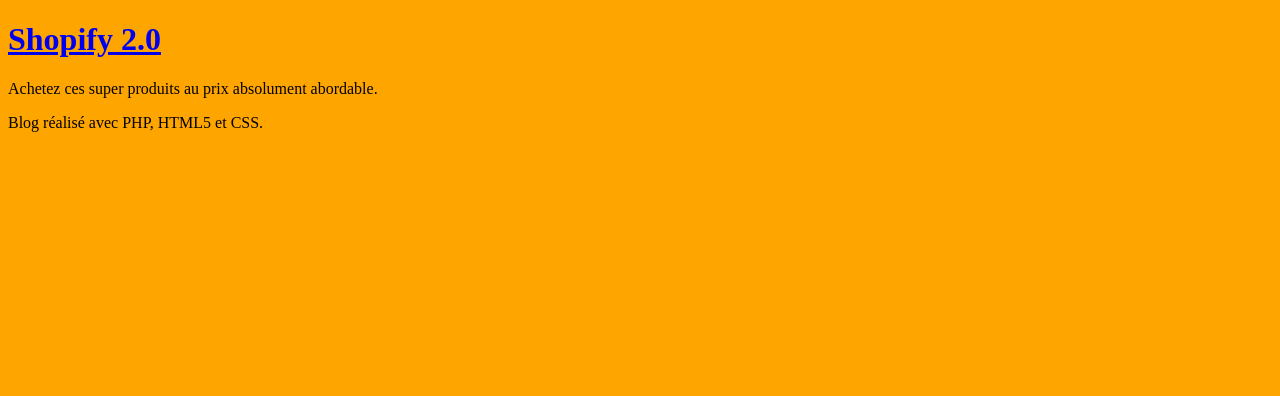
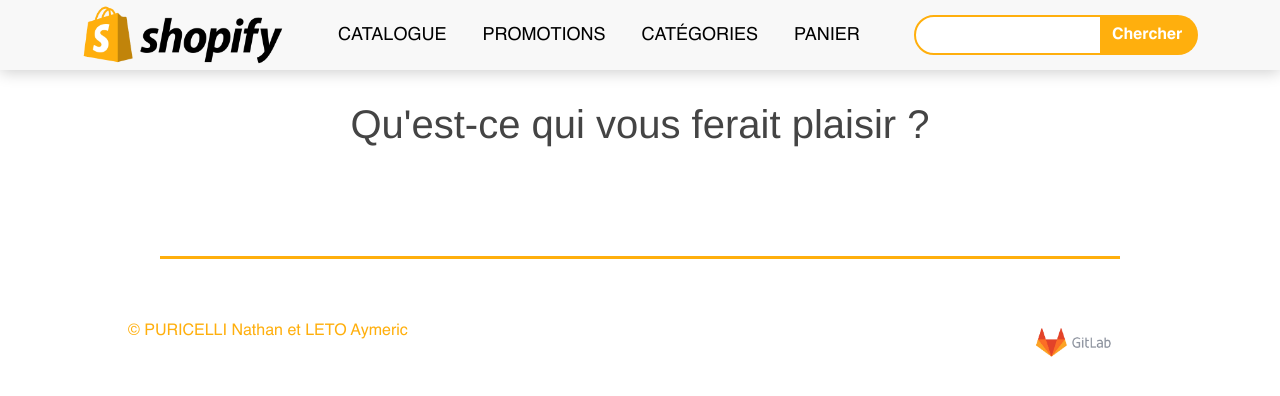
Before and after one commit to NathanPuricelli/BoutiquePHP, a PHP site: template View/VueCatalogue.php in a window 1280 px wide. Shown: the top 396 px of the page. Run offline with PHP 8.4, Linux system fonts and the light colour scheme; the template is opened without the code that fills it, so the values that code supplies are empty.

Commit message:
utilisation du CSS de aymeric, mise en page html, footer moche mais footer quand meme.

```diff
--- a/View/VueCatalogue.php
+++ b/View/VueCatalogue.php
@@ -1,21 +1,29 @@
 <?php $this->titre = "Catalogue"; ?>
 
 
+<div class="container catalogue">
+    <div class="text-center">
+        <h1>Qu'est-ce qui vous ferait plaisir ?</h1>
+    </div>
+    <div class="row">
 
-<?php foreach ($products as $product):
-    ?>
-    <h2>
-        <header>
+<?php foreach ($products as $product):?>
+
+    <div class="col-lg-3 col-md-6">
+        <div class="box">
             <a href="<?= "index.php?action=product&id=" . $product['id'] ?>">
-                <h1 class="titreBillet"><?= $product['name'] ?></h1>
+                <h3><?= $product['name'] ?></h3>
             </a>
-            <?php $image = $product['image'] ?>
-            <?php
+            <?php $image = $product['image'];
             $chemin="assets/img/".$image;
-            $img = "<img src = \"" . $chemin ."\"/>";
-            echo ($img);
-            ?>
-        </header>
-    </h2>
-    <hr />
+            $img = "<img src = \"" . $chemin ."\" class =\"articleImg\">";
+            echo ($img);?>
+            <p><?= $product['description'] ?></p>
+            <?php $price = $product['price'];
+            echo("<h5>". $price . "€ </h5>");?>
+            <button class="btn1" type="submit">Ajouter au panier</button>
+        </div>
+    </div>
+
 <?php endforeach; ?>
+</div>
--- a/View/gabarit.php
+++ b/View/gabarit.php
@@ -2,21 +2,64 @@
 <html lang="fr">
     <head>
         <meta charset="UTF-8" />
+        <link href="https://cdn.jsdelivr.net/npm/bootstrap@5.1.3/dist/css/bootstrap.min.css" rel="stylesheet"
+        integrity="sha384-1BmE4kWBq78iYhFldvKuhfTAU6auU8tT94WrHftjDbrCEXSU1oBoqyl2QvZ6jIW3" crossorigin="anonymous">
         <link rel="stylesheet" href="assets/css/style.css" />
         <title><?= $titre ?></title>
     </head>
     <body>
         <div id="global">
-            <header>
-                <a href="index.php"><h1 id="titreBlog">Shopify 2.0</h1></a>
-                <p>Achetez ces super produits au prix absolument abordable.</p>
-            </header>
+        <nav class="navbar navbar-expand-lg fixed-top navbar-light">
+          <div class="container">
+            <a class="navbar-left" href="#"><img src="assets/img/shopify.png" class="nav-logo"></a>
+
+            <button class="navbar-toggler" type="button" data-bs-toggle="collapse" data-bs-target="#navbarSupportedContent"
+                    aria-controls="navbarSupportedContent" aria-expanded="false" aria-label="Toggle navigation">
+              <span class="navbar-toggler-icon"></span>
+            </button>
+
+            <div class="collapse navbar-collapse" id="navbarScroll">
+
+              <ul class="navbar-nav m-auto mb-2 mb-lg-0">
+                <li class="nav-item">
+                  <a class="nav-link active" href="#">Catalogue</a>
+                </li>
+                <li class="nav-item">
+                  <a class="nav-link" href="#">Promotions</a>
+                </li>
+                <li class="nav-item">
+                  <a class="nav-link" href="#">Catégories</a>
+                </li>
+                <li class="nav-item">
+                  <a class="nav-link" href="#">Panier</a>
+                </li>
+              </ul>
+
+              <div class="search-bar">
+                <form class="d-flex">
+                  <input class="search-zone" type="chercher" placeholder="" aria-label="Chercher">
+                  <button class="btn0" type="submit">Chercher</button>
+                </form>
+              </div>
+            </div>
+          </div>
+
+      </nav>
             <div id="contenu">
                 <?= $contenu ?>
             </div> <!-- #contenu -->
-            <footer id="piedBlog">
-                Blog réalisé avec PHP, HTML5 et CSS.
-            </footer>
+
+            <footer id="contact">
+            <div id="deuxiemeTrait"></div>
+            <div id="copyrightEtIcons">
+                <div id="copyright">
+                    <span>© PURICELLI Nathan et LETO Aymeric</span>
+                </div>
+            <div id="icons">
+                <a href="https://forge.univ-lyon1.fr/p1907453/boutique"><img src = "assets/img/git.png"></i></a>
+            </div>
+            </div>
+        </footer>
         </div> <!-- #global -->
     </body>
 </html>
--- a/assets/css/style.css
+++ b/assets/css/style.css
@@ -1,3 +1,169 @@
-body{
-    background-color: orange;
+:root {
+    --custom-color-basic: #ffaf0d;
+    --custom-color-hover: #d89000;
 }
+
+@font-face { font-family: Helvetica; src: url('Helvetica.ttf'); }
+@font-face { font-family: Helvetica; font-weight: bold; src: url('Helvetica-Bold.ttf');}
+
+body {
+    background: rgb(255, 255, 255);
+    font-family: "Helvetica", sans-serif;
+    color: #444444;
+}
+
+.navbar {
+    background-color: rgb(248, 248, 248);
+    height : 70px;
+    box-shadow: 0px 2px 15px rgba(0, 0, 0, 0.2);
+}
+
+.nav-logo {
+    height: 60px;
+    width: auto;
+}
+
+#premierTrait {
+    height: 3px;
+    width: 25%;
+    margin: -3px auto;
+    background-color: #fffae1;
+    box-shadow: 1px 3px 2px black;
+}
+
+#deuxiemeTrait {
+    height: 3px;
+    width: 75%;
+    background-color: var(--custom-color-basic);;
+    margin: 60px auto;
+}
+#copyrightEtIcons {
+    display: flex;
+    margin-bottom: 20px;
+    padding: 0 10%;
+}
+#copyright {
+    width: 50%;
+    text-align: left;
+    color: var(--custom-color-basic);;
+}
+#icons {
+    width: 50%;
+    text-align: right;
+}
+#icons a img {
+    display: inline-block;
+    padding: 0 15px;
+    height: 3em;
+    color: var(--custom-color-basic);;
+}
+#icons a:hover {
+    transform: scale(1.5);
+    transition: 0.1s;
+}
+
+/*.navbar-brand {
+    font-size: 35px;
+    color: black;
+}
+
+.navbar-brand:hover {
+    color: black;
+}*/
+
+.nav-link {
+    margin-left: 10px;
+    margin-right: 10px;
+    color : black !important;
+    text-transform: uppercase;
+    font-size: 18px;
+}
+
+.nav-link:hover {
+    color : rgb(128, 128, 128) !important;
+    transition: 0.2s;
+}
+
+.search-zone {
+    height: 40px;
+    width: 80%;
+    border-top-left-radius: 30px;
+    border-bottom-left-radius: 30px;
+    border: 2px solid var(--custom-color-basic);
+    outline: none;
+    padding-left : 12px;
+    transition: 0.2s;
+}
+
+.btn0 {
+    height: 40px;
+    width: 40%;
+    border: none;
+    border-top-right-radius: 30px;
+    border-bottom-right-radius: 30px;
+    outline: none;
+    background-color: var(--custom-color-basic);
+    color : white;
+    font-weight: 700;
+    padding-right: 12px;
+    transition: 0.2s;
+}
+
+.search-bar:hover .search-zone {
+    border: 2px solid var(--custom-color-hover);
+    transition: 0.2s;
+}
+
+.search-bar:hover .btn0 {
+    background-color: var(--custom-color-hover);
+    transition: 0.2s;
+}
+
+/* Catalogue */
+
+.catalogue {
+    margin-top : 100px;
+    margin-bottom: 100px;
+    /*background-color: blue;*/
+}
+
+.selecter {
+    /*width: auto;
+    height: 200px;
+    background-color: green;*/
+}
+
+.box {
+    padding: 5px;
+    margin: 10px;
+    background: #fff;
+    text-align: center;
+    box-shadow: 0px 0px 4px rgba(0, 0, 0, 0.2);
+    border-radius: 5px;
+}
+
+.articleImg {
+    width: 200px;
+    height: 200px;
+    background-color: rgb(209, 94, 94);
+}
+
+.btn1 {
+    margin: 5px;
+
+    height: 45px;
+    width: auto;
+    border: none;
+    border-radius: 10px;
+    outline: none;
+    background-color: var(--custom-color-basic);
+
+    color : white;
+    font-weight: 700;
+    transition: 0.2s;
+}
+
+.btn1:hover {
+    background-color: var(--custom-color-hover);
+    transition: 0.2s;
+}
```
Also changed, not shown: assets/css/Helvetica-Bold.ttf (added), assets/css/Helvetica.ttf (added), assets/img/git.png (added), assets/img/shopify.png (added).
